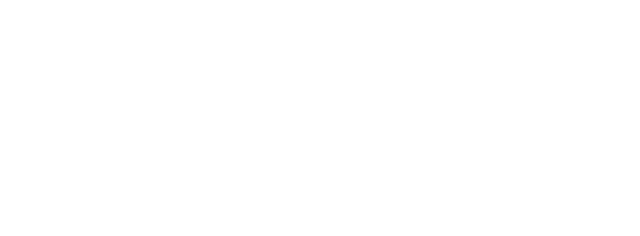
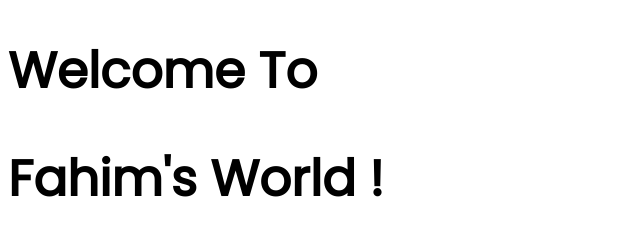
Before and after one commit to fahim-42/developer-portfolio, a plain HTML site: page index.html in a window 1280 px wide. Shown: the whole page, without its empty margins (0-640 px from the left). Drawn offline with Linux system fonts and the light colour scheme.

Commit message:
custom font

```diff
--- a/index.html
+++ b/index.html
@@ -7,13 +7,15 @@
     <title>Developer Portfolio</title>
     <link rel="shortcut icon" href="favicon.ico" type="image/x-icon">
     <link rel="stylesheet" href="style.css">
+
+    <link rel="preconnect" href="https://fonts.googleapis.com">
+    <link rel="preconnect" href="https://fonts.gstatic.com" crossorigin>
+        <link href="https://fonts.googleapis.com/css2?family=Poppins&display=swap" rel="stylesheet">
 </head>
 <body>
-    <header>
 
-    </header>
-    <footer>
+    <h1>Welcome To</h1>
+    <h1>Fahim's World !</h1>
 
-    </footer>
 </body>
 </html>
--- a/style.css
+++ b/style.css
@@ -0,0 +1,5 @@
+body{font-family: 'Poppins', sans-serif;
+}
+h1{
+    font-size: 50px;
+}
```
